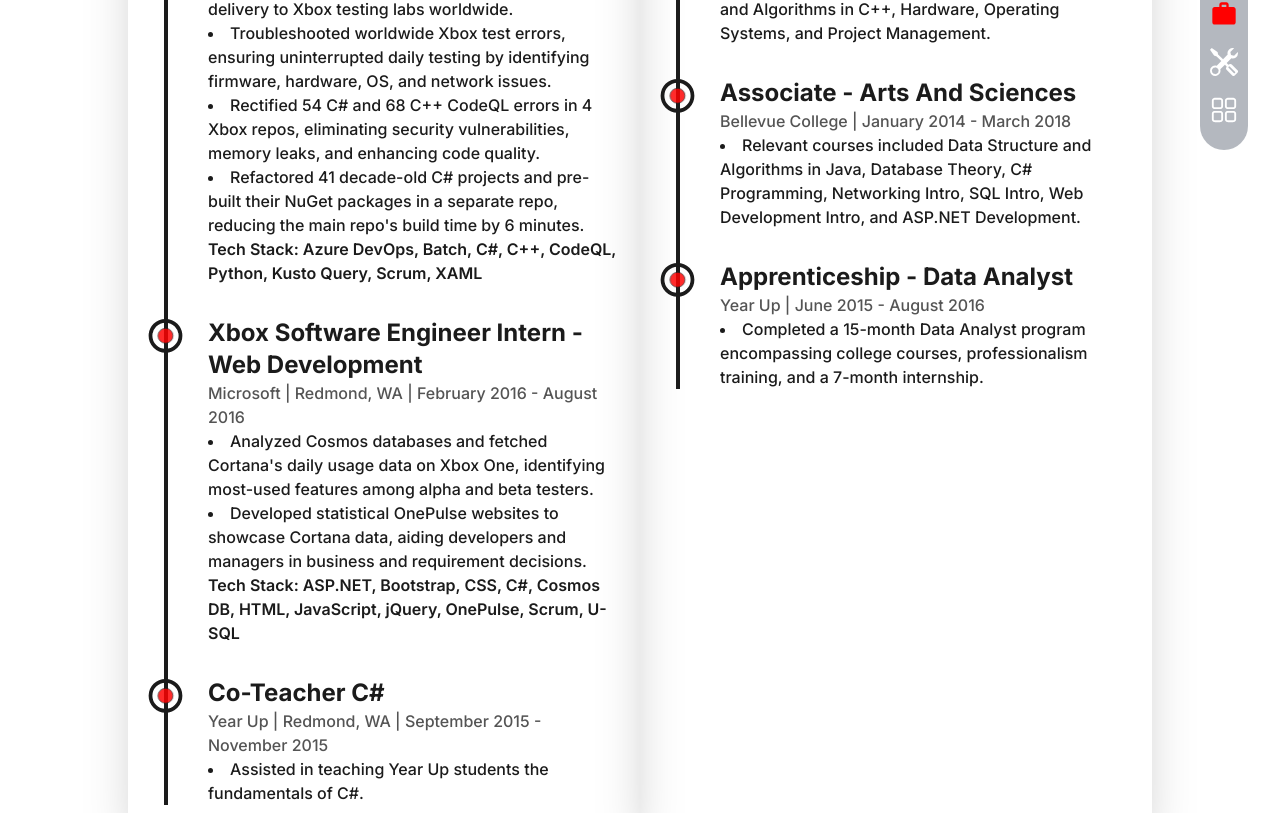
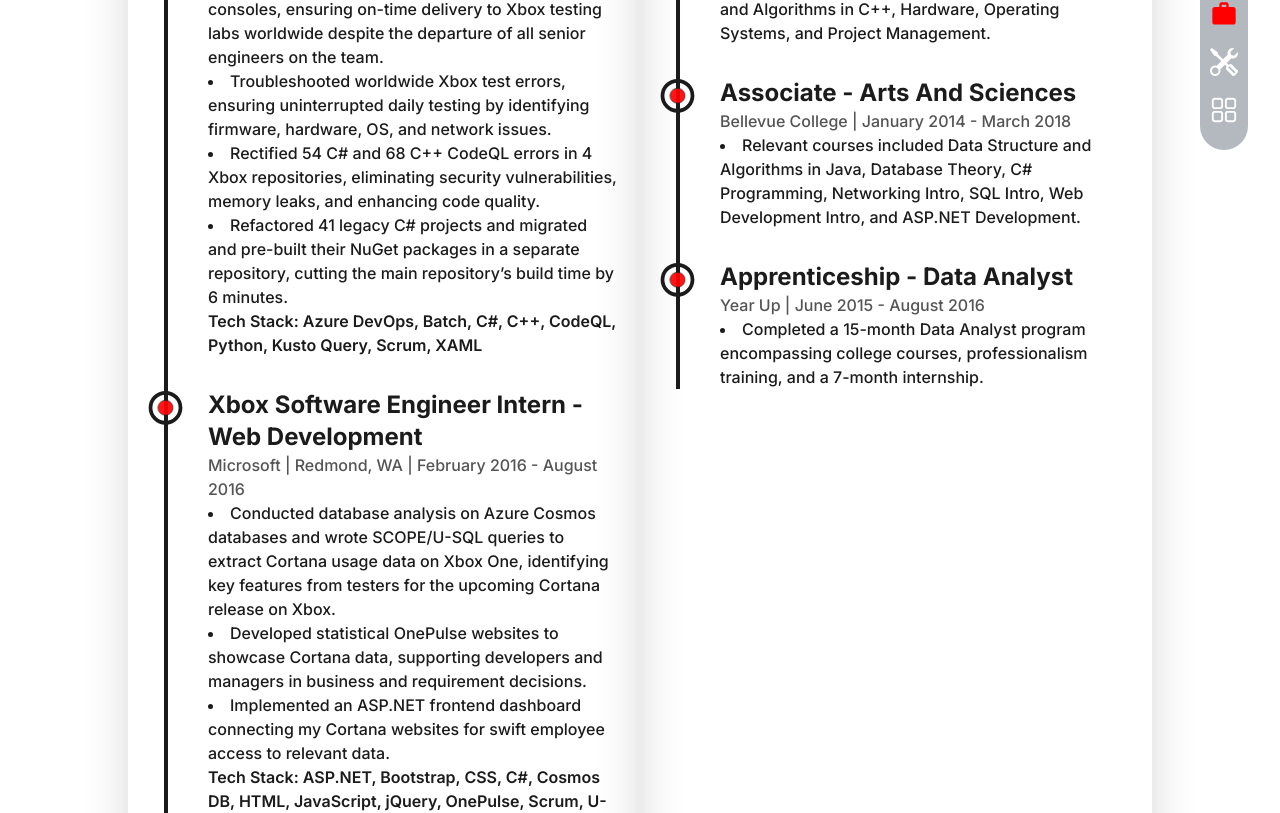
Before and after one commit to luualan/portfolio-react, a Next.js app: page /experience in a window 1280 px wide. Shown: the part 430-1243 px from the top of the page. Built offline with nearby package versions, Linux system fonts and the light colour scheme.

Commit message:
Updated About Me and Work descriptions.

```diff
--- a/components/Experience.tsx
+++ b/components/Experience.tsx
@@ -118,7 +118,8 @@
             companyLink="https://www.microsoft.com/en-us/"
             time="March 2022 - September 2023"
             address="Redmond, WA"
-            work="Developed hardware and software reliability tests for new Xbox consoles, achieving a 96% on-time delivery to Xbox testing labs worldwide. Troubleshooted worldwide Xbox test errors, ensuring uninterrupted daily testing by identifying firmware, hardware, OS, and network issues. Rectified 54 C# and 68 C++ CodeQL errors in 4 Xbox repos, eliminating security vulnerabilities, memory leaks, and enhancing code quality. Refactored 41 decade-old C# projects and pre-built their NuGet packages in a separate repo, reducing the main repo's build time by 6 minutes."
+            work="
+            Designed and implemented hardware and software reliability stress tests for new Xbox consoles, ensuring on-time delivery to Xbox testing labs worldwide despite the departure of all senior engineers on the team. Troubleshooted worldwide Xbox test errors, ensuring uninterrupted daily testing by identifying firmware, hardware, OS, and network issues. Rectified 54 C# and 68 C++ CodeQL errors in 4 Xbox repositories, eliminating security vulnerabilities, memory leaks, and enhancing code quality.  Refactored 41 legacy C# projects and migrated and pre-built their NuGet packages in a separate repository, cutting the main repository’s build time by 6 minutes."
             languages="Azure DevOps, Batch, C#, C++, CodeQL, Python, Kusto Query, Scrum, XAML"
           />
           <Details
@@ -127,7 +128,7 @@
             companyLink="https://www.microsoft.com/en-us/"
             time="February 2016 - August 2016"
             address="Redmond, WA"
-            work="Analyzed Cosmos databases and fetched Cortana's daily usage data on Xbox One, identifying most-used features among alpha and beta testers. Developed statistical OnePulse websites to showcase Cortana data, aiding developers and managers in business and requirement decisions."
+            work="Conducted database analysis on Azure Cosmos databases and wrote SCOPE/U-SQL queries to extract Cortana usage data on Xbox One, identifying key features from testers for the upcoming Cortana release on Xbox. Developed statistical OnePulse websites to showcase Cortana data, supporting developers and managers in business and requirement decisions. Implemented an ASP.NET frontend dashboard connecting my Cortana websites for swift employee access to relevant data."
             languages="ASP.NET, Bootstrap, CSS, C#, Cosmos DB, HTML, JavaScript, jQuery, OnePulse, Scrum, U-SQL"
           />
           <Details
@@ -136,7 +137,8 @@
             companyLink="https://www.yearup.org/"
             time="September 2015 - November 2015"
             address="Redmond, WA"
-            work="Assisted in teaching Year Up students the fundamentals of C#."
+            work="
+            Instructed Year Up students in C# and IT fundamentals, preparing them for their internships and the CompTIA A+ certification exam. Conducted dynamic lessons every Friday from 12 pm to 1 pm, crafting and distributing targeted study guides to ensure comprehensive learning and exam readiness."
             languages=""
           />
         </ul>
--- a/constants/index.ts
+++ b/constants/index.ts
@@ -145,14 +145,14 @@
   {
     name: "Quality Assurance Software Engineer",
     description:
-      "I have 18 months of experience developing and deploying robust test solutions for new Xbox consoles, covering firmware, hardware, and OS. This has strengthened my troubleshooting skills, as I regularly identify and address errors and bugs across Xbox labs worldwide.",
+      "I have 18 months of experience developing and deploying reliability stress tests for new Xbox consoles, emcompassing firmware, hardware, and the OS. This has strengthened my troubleshooting skills, as I regularly identify and address errors and bugs across Xbox labs worldwide.",
     link: "Learn More",
     icon: BsFillClipboardDataFill
   },
   {
-    name: "Data Analyst Software Engineer",
+    name: "Data Software Engineer",
     description:
-      "I have 15 months of Data Analyst experience through a Year Up apprenticeship, including 8 months of college courses. In a 7-month internship at Microsoft with the Cortana team, I analyzed data on Xbox One features and Cortana voice commands, presenting insights to developers and managers.",
+      "I have 15 months of database experience through a Year Up apprenticeship, including 8 months of college courses. In a 7-month internship at Microsoft with the Cortana team, I analyzed big data on Xbox One features and Cortana voice commands, presenting insights to developers and managers.",
     link: "Learn More",
     icon: BsDatabaseFillGear
   },
```
